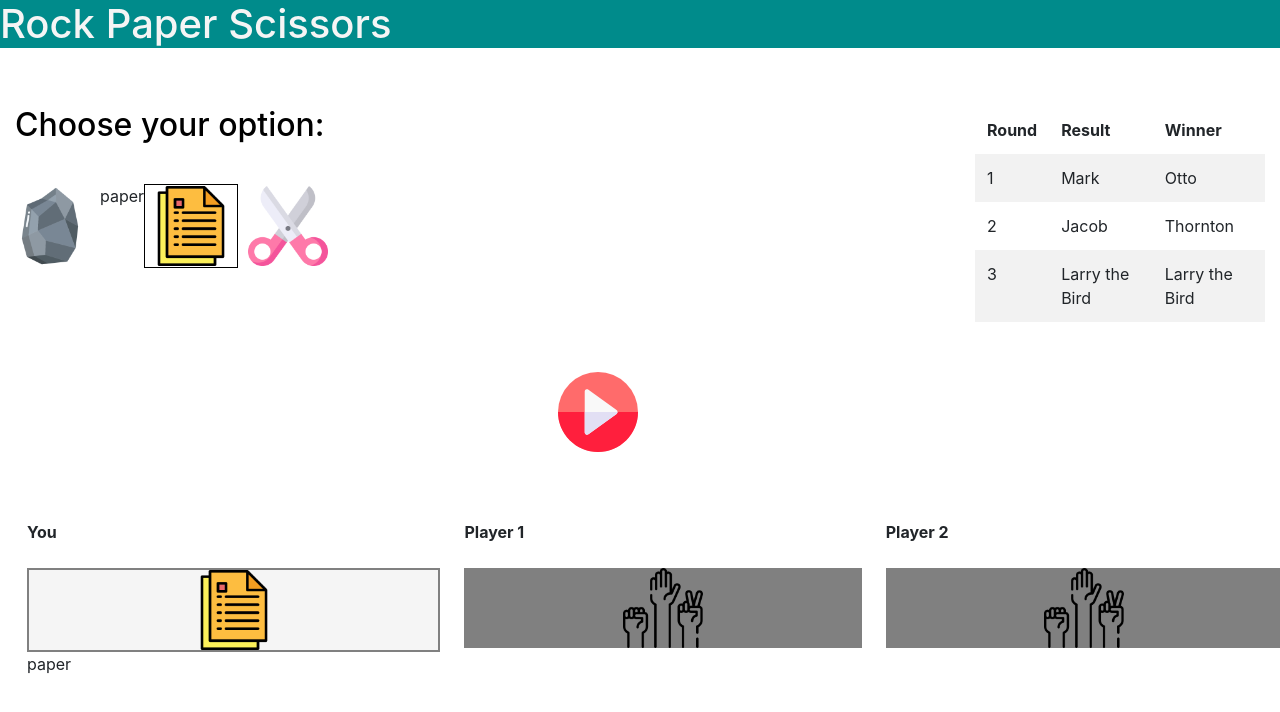
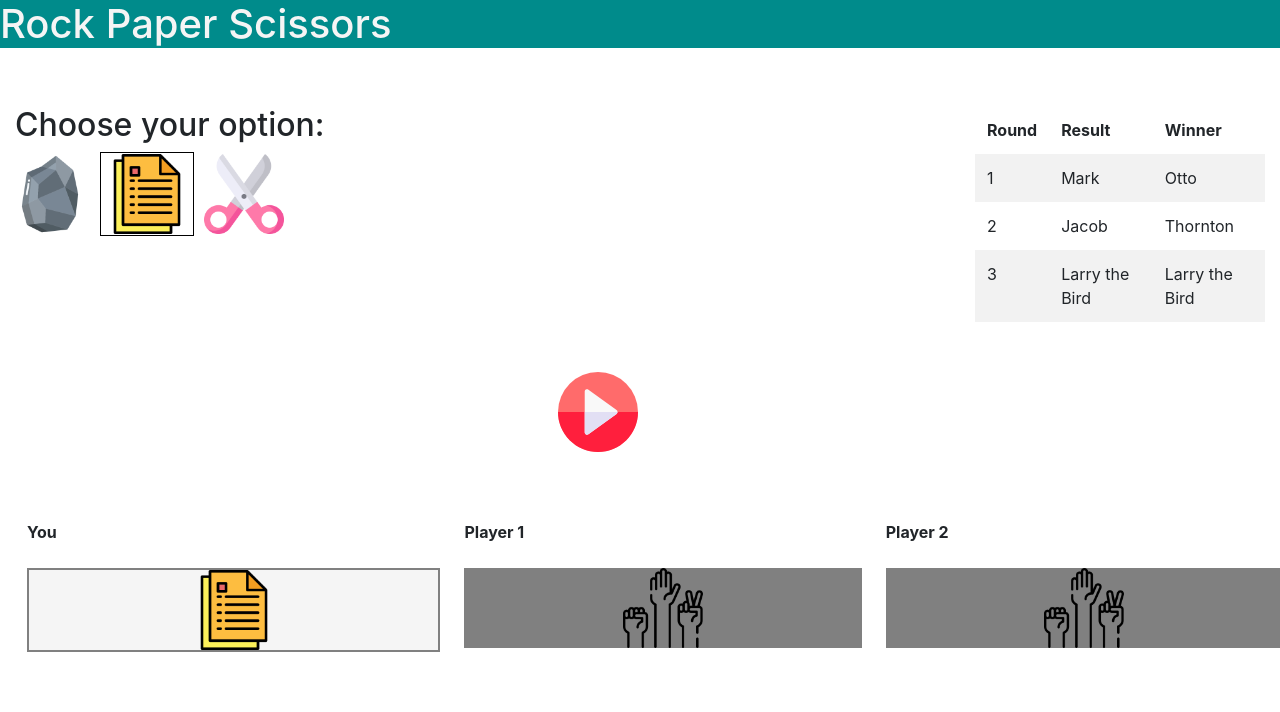
Before and after one commit to zakzc/rock_paper_scissors, a React (Create React App) app: page / in a window 1280 px wide. Shown: the top 712 px of the page. Built offline with nearby package versions, Linux system fonts and the light colour scheme.

Commit message:
Initiates implementation of context via useContext hook

```diff
--- a/src/app/components/application.tsx
+++ b/src/app/components/application.tsx
@@ -1,17 +1,19 @@
 import React from 'react'
-// state context
-import { AppContext } from '../state/context'
-import { useAppContext } from '../state/context'
+import { createContext, useState } from 'react'
 // components
 import Layout from './layout'
 
-const Application: React.FC = (): any => {
-    //const [userChoice, setUserChoice] = useState<string>(userChoice('rock'))
-    const { userChoice } = useAppContext()
-    const { setUserChoice } = useAppContext()
-    // userChoice: string
-    // player2Choice: string
-    // winner: string
+///
+type SetNewValue = (newValue: string) => void
+interface AppContextInterface {
+    userChoice: any
+    setUserChoice: SetNewValue
+}
+
+export const AppContext = createContext<AppContextInterface>({ userChoice: '', setUserChoice: (value: string) => {} })
+
+const Application: React.FC<React.ReactNode> = (props) => {
+    const [userChoice, setUserChoice] = useState('paper')
     return (
         <AppContext.Provider value={{ userChoice, setUserChoice }}>
             <Layout />
--- a/src/app/components/choicePanel.tsx
+++ b/src/app/components/choicePanel.tsx
@@ -1,4 +1,4 @@
-import React, { ReactElement } from 'react'
+import React, { ReactElement, useContext } from 'react'
 //import { AppContext } from '../state/context'
 // assets
 import Rock from '../assets/img/stone.png'
@@ -7,24 +7,32 @@ import Scissors from '../assets/img/scissors.png'
 // boot
 import Row from 'react-bootstrap/Row'
 // state
-import { useAppContext } from '../state/context'
+import { AppContext } from './application'
 
 const ChoicePanel: React.FC = (): ReactElement<any> => {
-    const { userChoice } = useAppContext()
+    const { userChoice, setUserChoice } = useContext(AppContext)
+
     return (
         <div className="choice-panel">
-            <h2 className="choice-papel-header">Choose your option:</h2>
+            <h2 className="choice-paper-header">Choose your option:</h2>
             <div className="playGame">
                 <Row>
-                    <button className={userChoice === 'rock' ? 'button-selected' : 'button'}>
+                    <button
+                        className={userChoice === 'rock' ? 'button-selected' : 'button'}
+                        onClick={() => setUserChoice('rock')}
+                    >
                         <img src={Rock} alt="Rock" className="game-button-image" />
                     </button>
-                    {userChoice}
-                    <button className={userChoice === 'paper' ? 'button-selected' : 'button'}>
+                    <button
+                        className={userChoice === 'paper' ? 'button-selected' : 'button'}
+                        onClick={() => setUserChoice('paper')}
+                    >
                         <img src={Paper} alt="Paper" className="game-button-image" />
                     </button>
-
-                    <button className={userChoice === 'scissors' ? 'button-selected' : 'button'}>
+                    <button
+                        className={userChoice === 'scissors' ? 'button-selected' : 'button'}
+                        onClick={() => setUserChoice('scissors')}
+                    >
                         <img src={Scissors} alt="Scissors" className="game-button-image" />
                     </button>
                 </Row>
--- a/src/app/components/gameView.tsx
+++ b/src/app/components/gameView.tsx
@@ -1,4 +1,4 @@
-import React from 'react'
+import React, { useContext } from 'react'
 // assets
 import Rock from '../assets/img/stone.png'
 import Paper from '../assets/img/paper.png'
@@ -7,18 +7,17 @@ import RockPaperScissors from '../assets/img/rock-paper-scissors.png'
 // boot
 import Table from 'react-bootstrap/Table'
 // state
-import { useAppContext } from '../state/context'
+import { AppContext } from './application'
 
 const GameView: React.FC = (): any => {
     // * data
-    const { userChoice } = useAppContext()
+    const { userChoice, setUserChoice } = useContext(AppContext)
     let player1 = ''
     let player2 = ''
     let winner = 0
     // draw = 3
 
     const playerImage: any = (choice: any) => {
-        console.log(choice)
         if (choice === 'rock') {
             return Rock
         } else if (choice === 'paper') {
@@ -44,7 +43,6 @@ const GameView: React.FC = (): any => {
                         <div className={winner === 0 || winner === 3 ? 'winner' : 'loser'}>
                             <img src={playerImage(userChoice)} alt={userChoice} className="game-button-image" />
                         </div>
-                        {userChoice}
                     </td>
                     <td colSpan={2}>
                         <div className={winner === 1 || winner === 3 ? 'winner' : 'loser'}>
--- a/src/app/state/context.tsx
+++ b/src/app/state/context.tsx
@@ -1,18 +1,23 @@
-import { createContext, useContext } from 'react'
+import { createContext, useState } from 'react'
+//
+import Layout from '../components/layout'
 
-// TS type
-export type AppContextType = {
+type SetValue = (value: string) => void
+interface AppContextInterface {
     userChoice: string
-    setUserChoice: (c: string) => void
-    // player2Choice: string
-    // winner: string
+    setUserChoice: SetValue
 }
 
-export const AppContext = createContext<AppContextType>({
-    userChoice: 'paper',
-    setUserChoice: () => {},
-    // player2Choice: 'paper',
-    // winner: 'none',
-})
+export const AppContext = createContext<AppContextInterface | null>(null)
 
-export const useAppContext = () => useContext(AppContext)
+const AppContextProvider: React.FC = (props) => {
+    const [userChoice, setUserChoice] = useState('rock')
+    console.log(userChoice)
+    return (
+        <AppContext.Provider value={{ userChoice, setUserChoice }}>
+            <Layout />
+        </AppContext.Provider>
+    )
+}
+
+export default AppContextProvider
```
